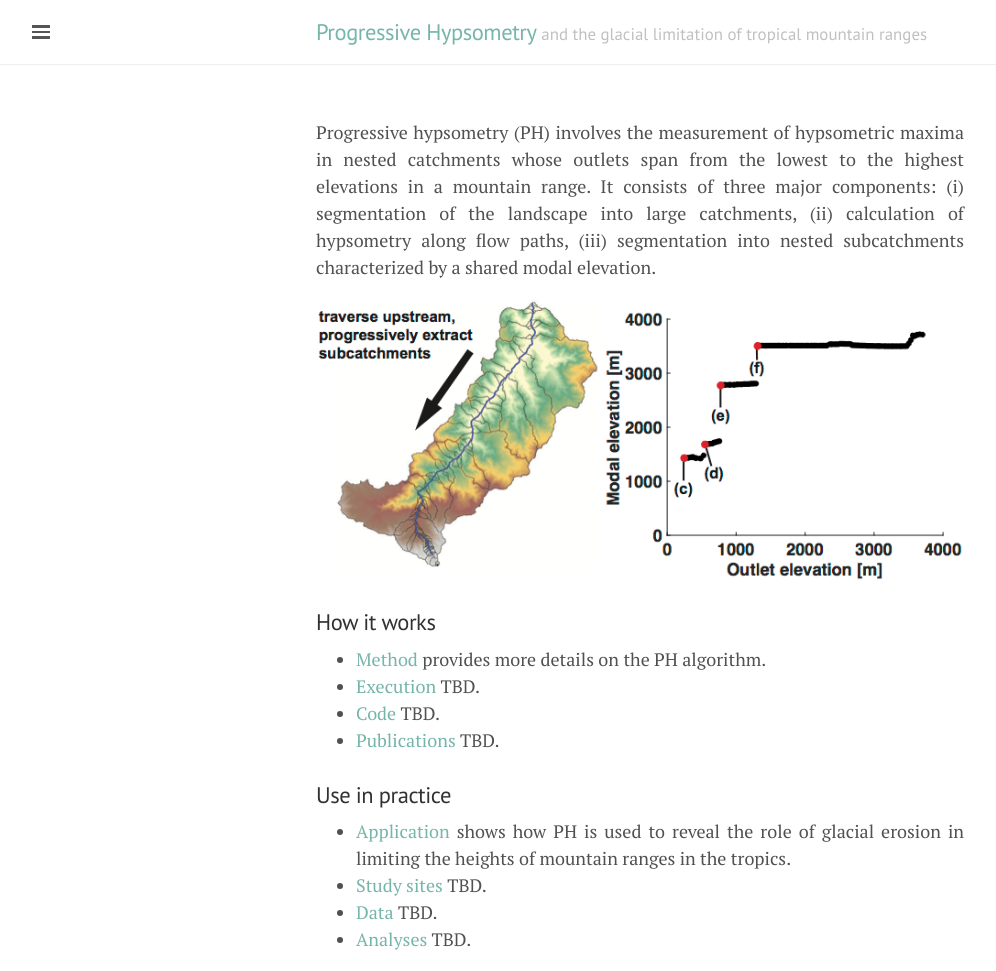
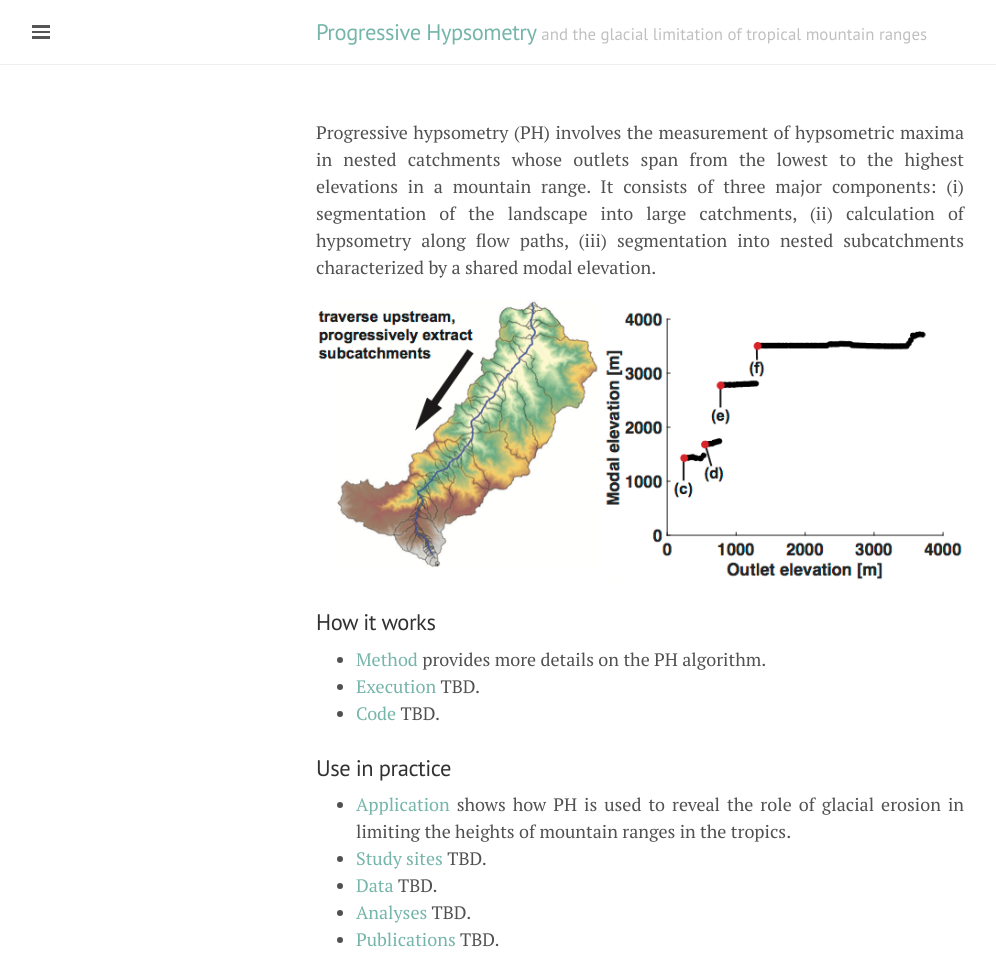
Before and after one commit to mcunningham917/PHdoc, a Jekyll site: the page built from index.html, in a window 1280 px wide. Shown: the whole page, without its empty margins (0-996 px from the left). Built offline with Jekyll 4.4.1, drawn with Linux system fonts in a browser that asks for light colours; the list of posts is cut into pages by our own code.

Commit message:
Adjusting

```diff
--- a/index.html
+++ b/index.html
@@ -31,9 +31,6 @@ Progressive hypsometry (PH) involves the measurement of hypsometric maxima in ne
 	<li>
 		<a href="Code">Code</a> TBD.
 	</li>
-	<li>
-		<a href="Publications">Publications</a> TBD.
-	</li>
 </ul>
 
 <h3>Use in practice</h3>
@@ -53,6 +50,9 @@ Progressive hypsometry (PH) involves the measurement of hypsometric maxima in ne
 	<li>
 		<a href="Analyses">Analyses</a> TBD.
 	</li>
+	<li>
+		<a href="Publications">Publications</a> TBD.
+	</li>
 </ul>
 
 
```
